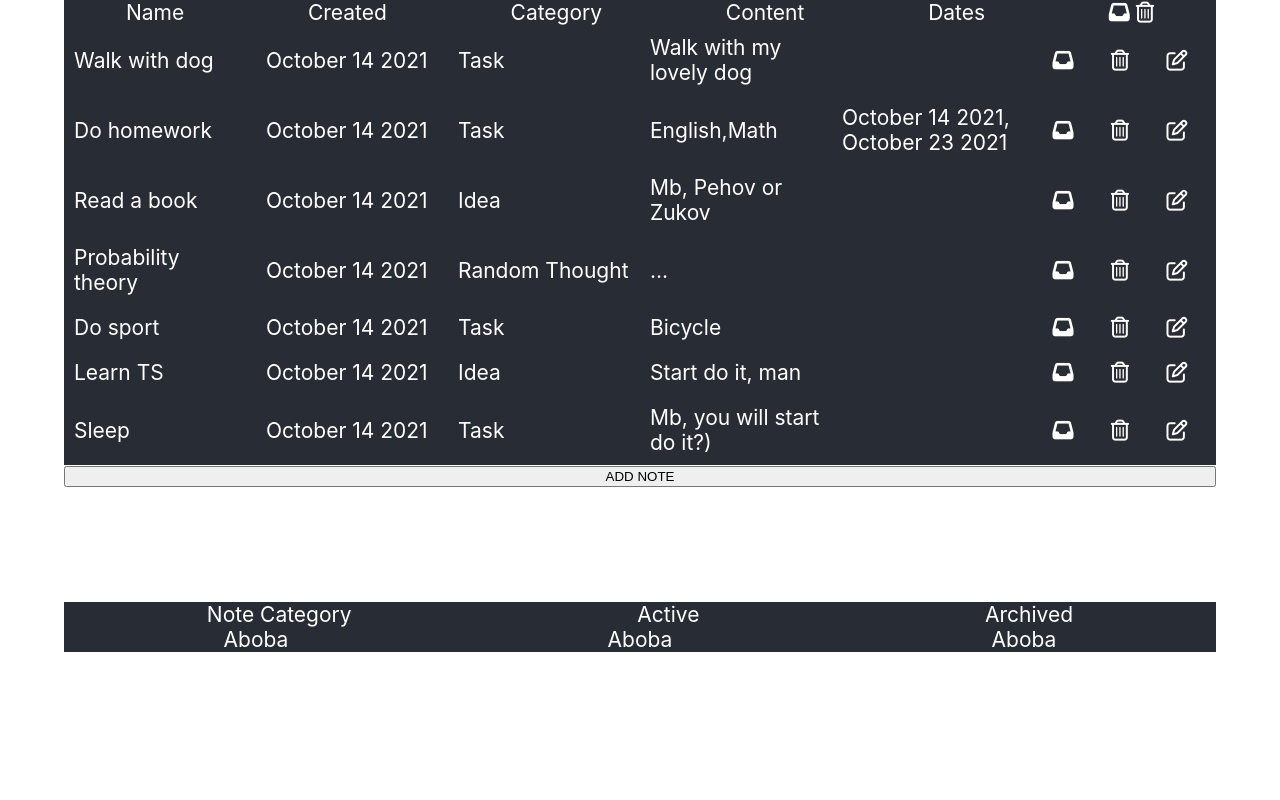
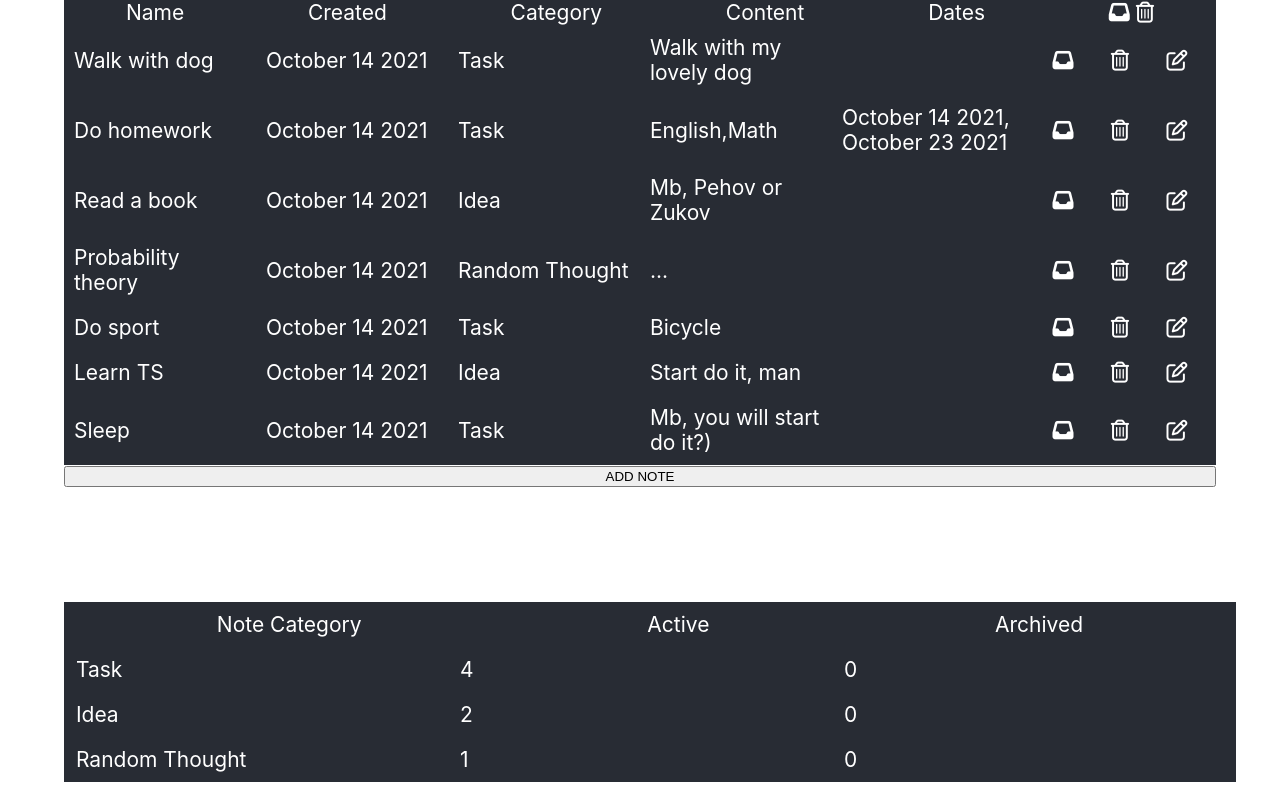
Before and after one commit to alarmichanin/RadencyTasks, a React (Create React App) app in the folder task2/: page / in a window 1280 px wide. Built offline with nearby package versions, Linux system fonts and the light colour scheme.

Commit message:
added count archive task functionality

```diff
--- a/task2/src/App.css
+++ b/task2/src/App.css
@@ -20,6 +20,13 @@
   margin: 0 auto;
   padding: 10px;
 }
+.countTableNote,.countTableHeader{
+  width: 100%;
+  padding: 10px;
+}
+.countTableNoteCol{
+  width: 33%;
+}
 .noteColIcon{
   display: flex;
   align-items: center;
--- a/task2/src/components/countTable/CountTable.js
+++ b/task2/src/components/countTable/CountTable.js
@@ -1,10 +1,38 @@
 import CountTableHeader from "./CountTableHeader";
 import CountTableNote from "./CountTableNote";
+import { category as cat } from "../addForm/typesConst";
+import { archived as arch } from "../../redux/reducer";
+
+import { useSelector } from "react-redux";
+
 const CountTable = () => {
+    const todos = useSelector(state => state)
+
+    const task = cat["taskType"]
+    const idea = cat["idea"]
+    const random = cat["randomThought"]
+
+    const countActiveTask = type => todos.filter(todo => todo.category === type).length
+    const countArchivedTask = type => arch.filter(archived => archived.category === type).length
+
     return (
         <div className="countTable">
             <CountTableHeader />
-            <CountTableNote />
+            <CountTableNote
+                type={task}
+                countActive={countActiveTask(task)}
+                countArchived={countArchivedTask(task)}
+            />
+            <CountTableNote
+                type={idea}
+                countActive={countActiveTask(idea)}
+                countArchived={countArchivedTask(idea)}
+            />
+            <CountTableNote
+                type={random}
+                countActive={countActiveTask(random)}
+                countArchived={countArchivedTask(random)}
+            />
         </div>
 
     )
--- a/task2/src/components/countTable/CountTableNote.js
+++ b/task2/src/components/countTable/CountTableNote.js
@@ -1,9 +1,9 @@
-const CountTableNote = () => {
+const CountTableNote = ({ type, countActive, countArchived }) => {
     return (
         <div className="countTableNote">
-            <div>Aboba</div>
-            <div>Aboba</div>
-            <div>Aboba</div>
+            <div className="countTableNoteCol">{type}</div>
+            <div className="countTableNoteCol">{countActive}</div>
+            <div className="countTableNoteCol">{countArchived}</div>
         </div>
     )
 }
```
Also changed, not shown: task2/src/components/countTable/Statistic.js (added).
